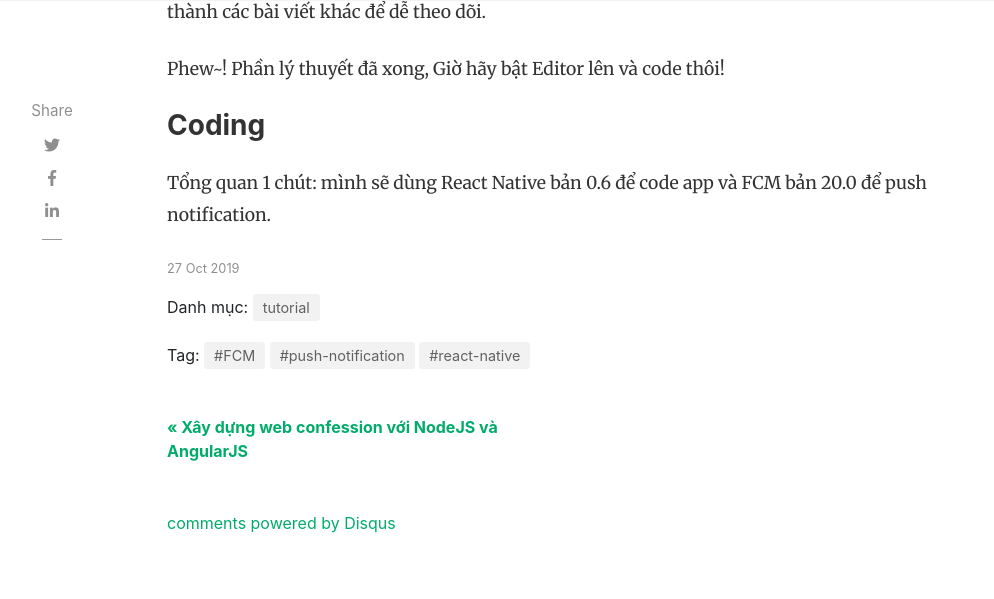
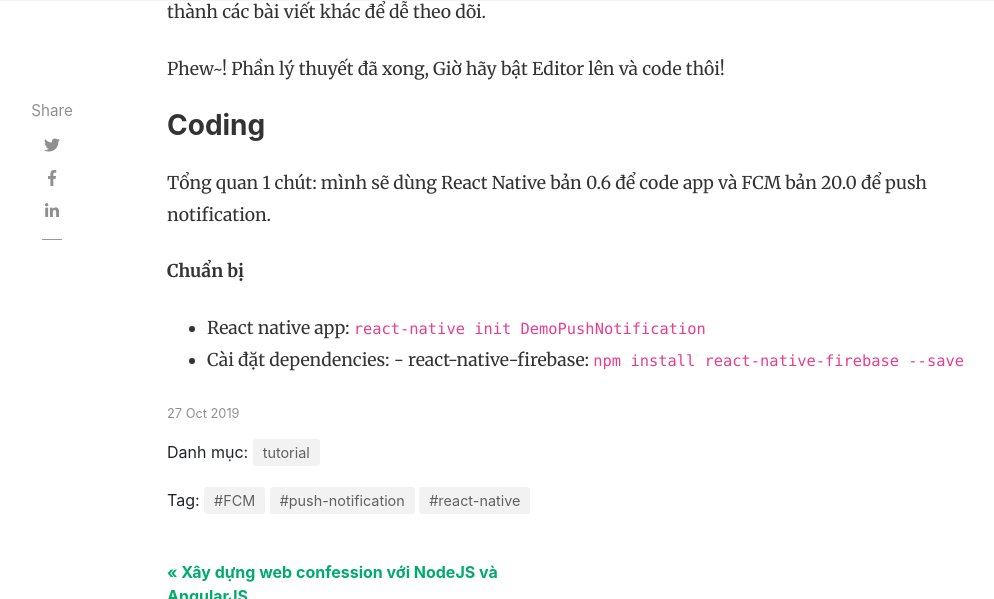
Before and after one commit to tuitucode/tuitucode.github.io, a Jekyll site: the page built from _posts/2019-10-27-push-notification-w-FCM-in-react-native.md, in a window 1280 px wide and 900 px high, scrolled down 3446 px, cut to the strip 0-599 px from the top of the window. Shown: the whole strip, without its empty margins (118-1112 px from the left). Built offline with Jekyll 4.4.1, drawn with Linux system fonts in a browser that asks for light colours; nearby versions of some CDN libraries; comment, search, counter and statistics services are not loaded.

Commit message:
Create 2019-10-27-push-notification-w-FCM-in-react-native.md

```diff
--- a/_posts/2019-10-27-push-notification-w-FCM-in-react-native.md
+++ b/_posts/2019-10-27-push-notification-w-FCM-in-react-native.md
@@ -71,3 +71,8 @@ Trong bài này mình sẽ thực hiện cách thứ 3, cách 1 và 2 có hơi
 Phew~! Phần lý thuyết đã xong, Giờ hãy bật Editor lên và code thôi!
 ### Coding
 Tổng quan 1 chút: mình sẽ dùng React Native bản 0.6 để code app và FCM bản 20.0 để push notification.
+
+**Chuẩn bị**
+- React native app: ``react-native init DemoPushNotification``
+- Cài đặt dependencies:
+		- react-native-firebase: ``npm install react-native-firebase --save``
```
